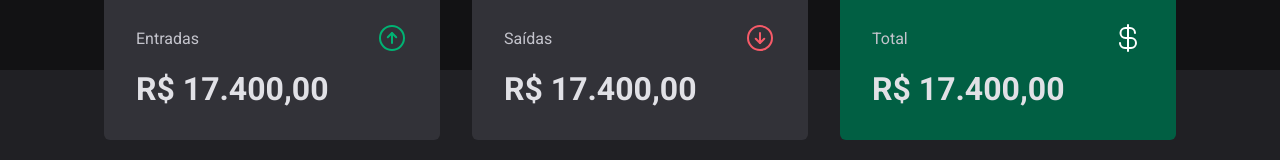
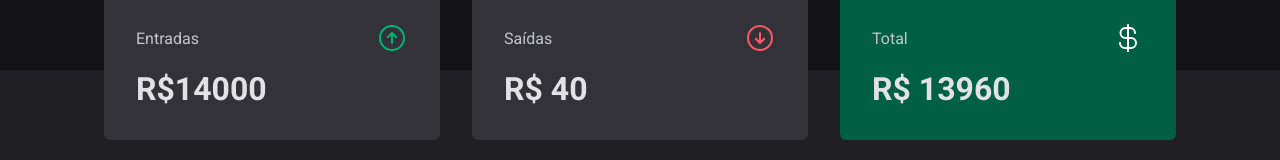
Before and after one commit to Andersonsilvamota/dt-money, a React (Vite) app: page / in a window 1280 px wide. Shown: the part 140-300 px from the top of the page. Built offline with nearby package versions, Linux system fonts and the light colour scheme; data requests are answered from the project's data file.

Commit message:
Calculando resumo de transações

```diff
--- a/src/components/Summary/index.tsx
+++ b/src/components/Summary/index.tsx
@@ -5,6 +5,24 @@
 
 export function Summary() {
   const { transactions } = useContext(TransactionsContext)
+
+  const summary = transactions.reduce(
+    (acc, transaction) => {
+      if (transaction.type === 'income') {
+        acc.income += transaction.price;
+        acc.total += transaction.price;
+      } else {
+        acc.outcome += transaction.price;
+        acc.total -= transaction.price;
+      }
+      return acc;
+    },
+    {
+      income: 0,
+      outcome: 0,
+      total: 0
+    }
+    )
 
   return (
     <SummaryContainer>
@@ -14,7 +32,7 @@
           <ArrowCircleUp size={32} color="#00b373"/>
         </header>
 
-        <strong>R$ 17.400,00</strong>
+        <strong>R${summary.income}</strong>
       </SummaryCard>
       <SummaryCard>
         <header>
@@ -22,7 +40,7 @@
           <ArrowCircleDown size={32} color="#f75a68"/>
         </header>
 
-        <strong>R$ 17.400,00</strong>
+        <strong>R$ {summary.outcome}</strong>
       </SummaryCard>
       <SummaryCard variant="green">
         <header>
@@ -30,7 +48,7 @@
           <CurrencyDollar size={32} color="#fff"/>
         </header>
 
-        <strong>R$ 17.400,00</strong>
+        <strong>R$ {summary.total}</strong>
       </SummaryCard>
     </SummaryContainer>
   )
```
